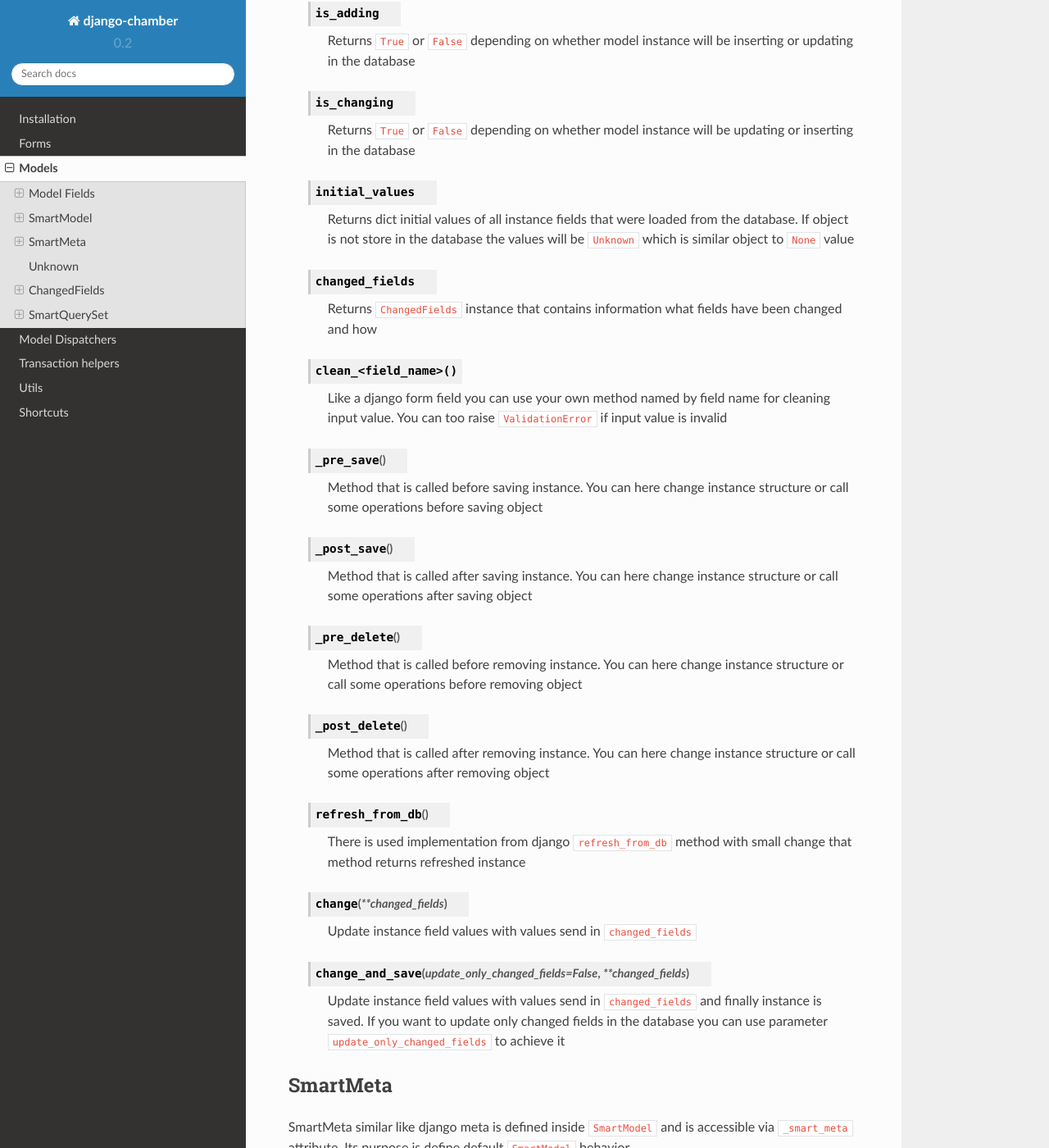
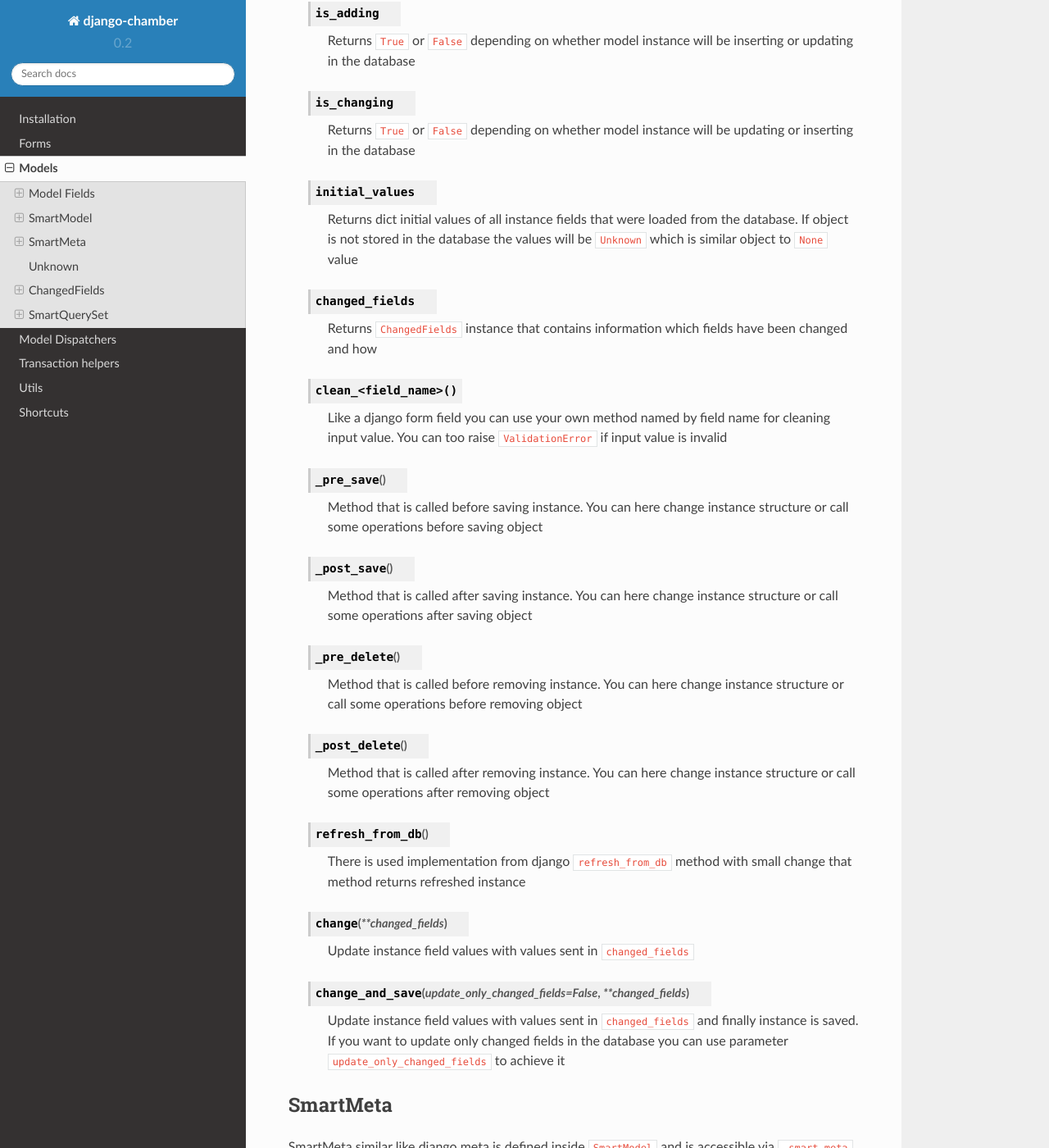
Before and after one commit to druids/django-chamber, a Sphinx documentation site: the page built from docs/models.rst, in a window 1280 px wide and 1400 px high, scrolled down 2687 px. Shown: the whole window at 82% size. Built offline with Sphinx 7.4.7 and the Read the Docs theme 2.0.0, drawn with Linux system fonts in a browser that asks for light colours; some of the changed text lies outside the part shown.

Commit message:
Fixed chamber documentation

```diff
--- a/docs/models.rst
+++ b/docs/models.rst
@@ -109,11 +109,11 @@ SmartModel
 
     .. attribute:: initial_values
 
-        Returns dict initial values of all instance fields that were loaded from the database. If object is not store in the database the values will be ``Unknown`` which is similar object to ``None`` value
+        Returns dict initial values of all instance fields that were loaded from the database. If object is not stored in the database the values will be ``Unknown`` which is similar object to ``None`` value
 
     .. attribute:: changed_fields
 
-        Returns ``ChangedFields`` instance that contains information what fields have been changed and how
+        Returns ``ChangedFields`` instance that contains information which fields have been changed and how
 
     .. method:: clean_<field_name>()
 
@@ -141,11 +141,11 @@ SmartModel
 
     .. method:: change(**changed_fields)
 
-        Update instance field values with values send in ``changed_fields``
+        Update instance field values with values sent in ``changed_fields``
 
     .. method:: change_and_save(update_only_changed_fields=False, **changed_fields)
 
-        Update instance field values with values send in ``changed_fields`` and finally instance is saved. If you want to update only changed fields in the database you can use parameter ``update_only_changed_fields`` to achieve it
+        Update instance field values with values sent in ``changed_fields`` and finally instance is saved. If you want to update only changed fields in the database you can use parameter ``update_only_changed_fields`` to achieve it
 
 
 SmartMeta
@@ -197,7 +197,7 @@ Unknown
 ChangedFields
 -------------
 
-``chamber.models.ChangedFields`` is dict-like class that is used for storing what fields of model instance was changed
+``chamber.models.ChangedFields`` is dict-like class that is used for storing which fields of model instance were changed
 
 ::
 
--- a/docs/shortcuts.rst
+++ b/docs/shortcuts.rst
@@ -68,7 +68,7 @@ Shortcut for ``chamber.shortcuts.filter_or_exclude_by_date`` with first paramete
 
 .. function:: chamber.shortcuts.change(obj, **changed_fields)
 
-Helper for changing model instance fields without saving. All field names are validated if really exists.
+Helper for changing model instance fields without saving. All field names are validated if really exist.
 
 ::
 
@@ -94,7 +94,7 @@ Helper for changing model instance fields with saving. If you can update only re
 
 .. function:: chamber.shortcuts.bulk_change(iterable, **changed_fields)
 
-Ganges model instances in the given iterable without saving.
+Changes model instances in the given iterable without saving.
 
 ::
     >>> users = User.objects.filter(last_name='Gaul')
@@ -106,7 +106,7 @@ Ganges model instances in the given iterable without saving.
 
 .. function:: chamber.shortcuts.bulk_change_and_save(iterable, update_only_changed_fields=False, **changed_fields)
 
-Change model iinstances in the given iterable with saving. If you can update only really changed fields you can set ``update_only_changed_fields`` to ``True``.
+Change model instances in the given iterable with saving. If you want to update only really changed fields you can set ``update_only_changed_fields`` to ``True``.
 
 ::
     >>> users = User.objects.filter(last_name='Gaul')
```
Also changed, not shown: other parts of docs/models.rst (+2 -2 lines), 1 other file.
